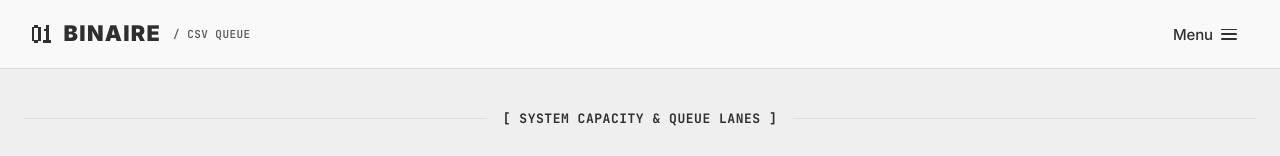
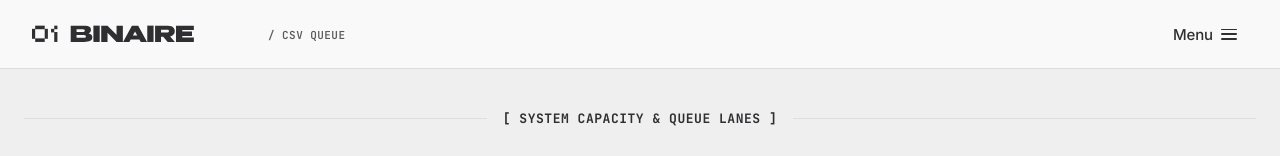
Before and after one commit to thelogicnomad/Binaire_Freznel_Assessment, a React (Vite) app in the folder client/: page / in a window 1280 px wide. Shown: the top 156 px of the page. Built offline with nearby package versions, Linux system fonts and the light colour scheme; no server answers.

Commit message:
feat: embed official Binaire SVG logo in Header

```diff
--- a/client/src/components/Header/Header.css
+++ b/client/src/components/Header/Header.css
@@ -26,28 +26,17 @@
 .Header-binaire-logo {
   display: inline-flex;
   align-items: center;
-  gap: 0.625rem;
+  gap: 0.75rem;
   user-select: none;
 }
 
-/* Pixelated 01 Icon */
-.Header-pixel-icon {
-  width: 1.35rem;
-  height: 1.125rem;
+/* Official Binaire SVG Logo */
+.Header-binaire-svg {
+  height: 1.35rem;
+  width: auto;
+  max-width: 14rem;
   color: var(--foreground);
-  shape-rendering: crispEdges;
-  flex-shrink: 0;
-}
-
-/* Bold BINAIRE Title */
-.Header-brand-title {
-  font-family: var(--font-sans);
-  font-size: 1.35rem;
-  font-weight: 900;
-  letter-spacing: 0.06em;
-  color: var(--foreground);
-  text-transform: uppercase;
-  line-height: 1;
+  display: block;
 }
 
 .Header-brand-tag {
@@ -56,7 +45,7 @@
   font-weight: 600;
   color: var(--muted-foreground);
   letter-spacing: 0.04em;
-  margin-left: 0.125rem;
+  margin-top: 0.125rem;
 }
 
 /* Right Navigation: Minimal "Menu ☰" Button */
--- a/client/src/components/Header/Header.jsx
+++ b/client/src/components/Header/Header.jsx
@@ -1,10 +1,10 @@
 import React, { useState, useEffect, useRef } from 'react';
 import './Header.css';
-import { Copy, Check, RefreshCw, X, Menu as MenuIcon } from 'lucide-react';
+import { Copy, Check, RefreshCw, X } from 'lucide-react';
 import { formatClientId } from '../../utils/clientId';
 
 /**
- * Minimal editorial header inspired by Binaire design system
+ * Minimal editorial header using the official Binaire SVG logo
  */
 export function Header({ clientId, onResetClientId, isConnected }) {
   const [copied, setCopied] = useState(false);
@@ -41,29 +41,90 @@ export function Header({ clientId, onResetClientId, isConnected }) {
   return (
     <header className="Header-root">
       <div className="Header-container">
-        {/* Brand: Pixelated 01 Icon + Bold BINAIRE Logo */}
+        {/* Brand: Official Binaire SVG Logo + Subtitle Tag */}
         <div className="Header-brand-section">
           <div className="Header-binaire-logo">
-            {/* Pixelated 01 Binary Mark */}
             <svg
-              className="Header-pixel-icon"
-              viewBox="0 0 22 18"
+              className="Header-binaire-svg"
+              viewBox="0 0 5421 395"
               fill="currentColor"
-              aria-hidden="true"
+              style={{
+                fillRule: 'evenodd',
+                clipRule: 'evenodd',
+                strokeLinejoin: 'round',
+                strokeMiterlimit: 2,
+              }}
+              aria-label="BINAIRE Logo"
             >
-              {/* Pixelated '0' */}
-              <rect x="0" y="2" width="2.5" height="14" />
-              <rect x="6.5" y="2" width="2.5" height="14" />
-              <rect x="2.5" y="0" width="4" height="2.5" />
-              <rect x="2.5" y="15.5" width="4" height="2.5" />
-
-              {/* Pixelated '1' */}
-              <rect x="12" y="3.5" width="2.5" height="2.5" />
-              <rect x="14.5" y="0" width="2.5" height="18" />
-              <rect x="11" y="15.5" width="8" height="2.5" />
+              <g transform="matrix(1.17643,0,0,1.17643,918.197,395.009)">
+                <g transform="matrix(453.715,0,0,453.715,0,0)">
+                  <path
+                    d="M0.844,-0.388C0.9,-0.377 0.942,-0.357 0.971,-0.33C1,-0.302 1.014,-0.262 1.014,-0.211L1.014,-0.207C1.014,-0.136 0.982,-0.084 0.918,-0.051C0.853,-0.017 0.765,-0 0.652,-0L0.035,-0L0.035,-0.74L0.698,-0.74C0.775,-0.739 0.837,-0.723 0.883,-0.692C0.929,-0.661 0.952,-0.616 0.952,-0.559L0.952,-0.555C0.952,-0.512 0.943,-0.476 0.925,-0.449C0.907,-0.422 0.88,-0.401 0.844,-0.388ZM0.554,-0.454C0.584,-0.454 0.606,-0.455 0.621,-0.457C0.636,-0.458 0.648,-0.463 0.659,-0.472C0.669,-0.48 0.674,-0.494 0.674,-0.514C0.674,-0.532 0.669,-0.545 0.66,-0.553C0.65,-0.561 0.637,-0.566 0.622,-0.568C0.606,-0.57 0.583,-0.571 0.554,-0.571L0.3,-0.571L0.3,-0.455L0.504,-0.454L0.554,-0.454ZM0.587,-0.187C0.622,-0.187 0.648,-0.188 0.666,-0.19C0.683,-0.192 0.697,-0.198 0.708,-0.207C0.718,-0.216 0.723,-0.23 0.723,-0.25C0.723,-0.269 0.718,-0.283 0.708,-0.292C0.697,-0.3 0.683,-0.305 0.666,-0.307C0.648,-0.309 0.622,-0.31 0.587,-0.31L0.3,-0.31L0.3,-0.188C0.387,-0.188 0.448,-0.188 0.484,-0.188C0.519,-0.187 0.542,-0.187 0.555,-0.187L0.587,-0.187Z"
+                    style={{ fillRule: 'nonzero' }}
+                  />
+                </g>
+                <g transform="matrix(453.715,0,0,453.715,466.873,0)">
+                  <rect x="0.035" y="-0.74" width="0.285" height="0.74" style={{ fillRule: 'nonzero' }} />
+                </g>
+                <g transform="matrix(453.715,0,0,453.715,627.942,0)">
+                  <path
+                    d="M0.32,-0L0.035,-0L0.035,-0.74L0.32,-0ZM1.015,-0L0.73,-0L1.015,-0ZM0.73,-0.323L0.73,-0.74L1.015,-0.74L1.015,-0L0.73,-0L0.32,-0.417L0.32,-0L0.035,-0L0.035,-0.74L0.32,-0.74L0.73,-0.323Z"
+                    style={{ fillRule: 'nonzero' }}
+                  />
+                </g>
+                <g transform="matrix(453.715,0,0,453.715,1104.34,0)">
+                  <path
+                    d="M1.062,-0L0.777,-0L0.716,-0.112L0.321,-0.112L0.26,-0L-0.025,-0L0.376,-0.74L0.661,-0.74L1.062,-0ZM0.519,-0.477L0.419,-0.294L0.618,-0.294L0.519,-0.477Z"
+                    style={{ fillRule: 'nonzero' }}
+                  />
+                </g>
+                <g transform="matrix(453.715,0,0,453.715,1574.84,0)">
+                  <rect x="0.035" y="-0.74" width="0.285" height="0.74" style={{ fillRule: 'nonzero' }} />
+                </g>
+                <g transform="matrix(453.715,0,0,453.715,1735.91,0)">
+                  <path
+                    d="M0.607,-0L0.402,-0.239L0.305,-0.239L0.305,-0L0.035,-0L0.035,-0.74L0.611,-0.74C0.673,-0.74 0.728,-0.73 0.776,-0.709C0.823,-0.688 0.86,-0.66 0.887,-0.623C0.913,-0.586 0.926,-0.543 0.926,-0.494L0.926,-0.49C0.926,-0.427 0.908,-0.374 0.871,-0.333C0.834,-0.292 0.782,-0.264 0.717,-0.25L0.932,-0L0.607,-0ZM0.663,-0.49C0.663,-0.51 0.659,-0.525 0.65,-0.534C0.641,-0.543 0.628,-0.548 0.614,-0.55C0.599,-0.552 0.576,-0.553 0.545,-0.553L0.513,-0.553C0.492,-0.552 0.423,-0.552 0.305,-0.552L0.305,-0.43L0.545,-0.43C0.576,-0.43 0.599,-0.431 0.614,-0.433C0.628,-0.435 0.641,-0.44 0.65,-0.449C0.659,-0.457 0.663,-0.471 0.663,-0.49Z"
+                    style={{ fillRule: 'nonzero' }}
+                  />
+                </g>
+                <g transform="matrix(453.715,0,0,453.715,2165.58,0)">
+                  <path
+                    d="M0.761,-0.274L0.32,-0.274L0.32,-0.197L0.845,-0.2L0.845,-0L0.035,-0L0.035,-0.74L0.845,-0.74L0.846,-0.54L0.32,-0.54L0.32,-0.469L0.761,-0.469L0.761,-0.274Z"
+                    style={{ fillRule: 'nonzero' }}
+                  />
+                </g>
+              </g>
+              <g transform="matrix(9.60938,0,0,9.60938,-158.555,-306.969)">
+                <g>
+                  <g>
+                    <g transform="matrix(8,0,0,0.9,-175.5,17.6)">
+                      <rect x="25" y="16" width="3" height="10" />
+                    </g>
+                    <g transform="matrix(8,0,0,0.9,-175.5,49.6)">
+                      <rect x="25" y="16" width="3" height="10" />
+                    </g>
+                    <g transform="matrix(2.66667,0,0,2.5,-50.1667,1.42109e-14)">
+                      <rect x="25" y="16" width="3" height="10" />
+                    </g>
+                    <g transform="matrix(2.66667,0,0,2.5,-18.1667,1.42109e-14)">
+                      <rect x="25" y="16" width="3" height="10" />
+                    </g>
+                  </g>
+                  <g>
+                    <g transform="matrix(2.66667,0,0,0.9,5.83333,17.6)">
+                      <rect x="25" y="16" width="3" height="10" />
+                    </g>
+                    <g transform="matrix(2.66667,0,0,2.5,5.83333,8)">
+                      <rect x="25" y="16" width="3" height="10" />
+                    </g>
+                    <g transform="matrix(2.66667,0,0,0.9,-2.16667,25.6)">
+                      <rect x="25" y="16" width="3" height="10" />
+                    </g>
+                  </g>
+                </g>
+              </g>
             </svg>
 
-            <span className="Header-brand-title">BINAIRE</span>
             <span className="Header-brand-tag">/ CSV QUEUE</span>
           </div>
         </div>
```
